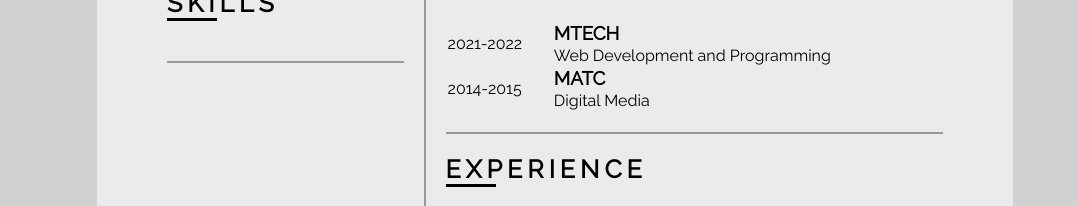
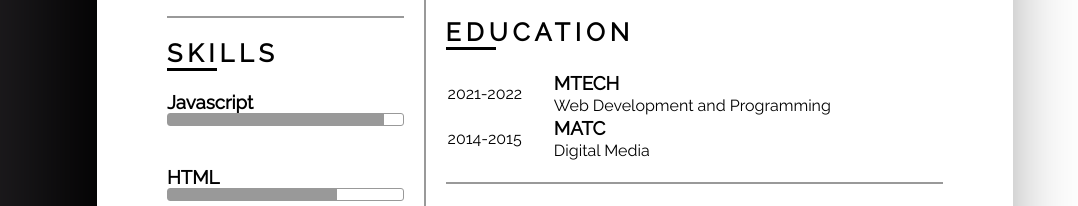
Before and after one commit to izacpeterson/sassResume, a plain HTML site: page index.html in a window 1280 px wide. Shown: the part 589-795 px from the top of the page, without its empty margins (85-1163 px from the left). Drawn offline with nearby package versions, Linux system fonts and the light colour scheme.

Commit message:
skill bars and background triangles

```diff
--- a/index.html
+++ b/index.html
@@ -46,6 +46,18 @@
           </div>
           <div class="section">
             <h1>SKILLS</h1>
+            <div class="skill">
+              <h3>Javascript</h3>
+              <div class="progBar" id="js">%</div>
+            </div>
+            <div class="skill">
+              <h3>HTML</h3>
+              <div class="progBar" id="html">%</div>
+            </div>
+            <div class="skill">
+              <h3>CSS</h3>
+              <div class="progBar" id="css">%</div>
+            </div>
           </div>
         </div>
         <div class="main">
--- a/scss/style.scss
+++ b/scss/style.scss
@@ -9,15 +9,30 @@
 body {
   background-color: $background-color-secondary;
   font-family: "Raleway", sans-serif;
+  display: flex;
+  justify-content: center;
+  background: linear-gradient(
+    135deg,
+    #201e21 0%,
+    #201e21 40%,
+    rgba(255, 255, 255, 1) 40%
+  );
 }
 .container {
-  background-color: $background-color;
+  // background-color: $background-color;
+  background: linear-gradient(
+    225deg,
+    #201e21 0%,
+    #201e21 19%,
+    rgba(255, 255, 255, 1) 19%
+  );
   width: 816px;
   height: 1056px;
-  margin: auto;
   display: flex;
   flex-direction: column;
   padding: 50px;
+  margin-top: 50px;
+  box-shadow: -50px 50px 100px black;
 }
 header {
   h1 {
@@ -54,3 +69,30 @@ a {
   color: $forecolor;
   text-decoration: none;
 }
+.skill {
+  margin-bottom: 40px;
+}
+.progBar {
+  border: 1px $forecolor-secondary solid;
+  border-radius: 3px;
+  position: relative;
+  font-size: 10px;
+}
+.progBar::after {
+  content: "";
+  position: absolute;
+  background-color: $forecolor-secondary;
+  height: 100%;
+  left: 0;
+}
+#js::after {
+  width: 92%;
+}
+#html::after {
+  width: 72%;
+}
+#css::after {
+  width: 83%;
+}
+svg {
+}
```
Also changed, not shown: css/style.css, 1 other file.
